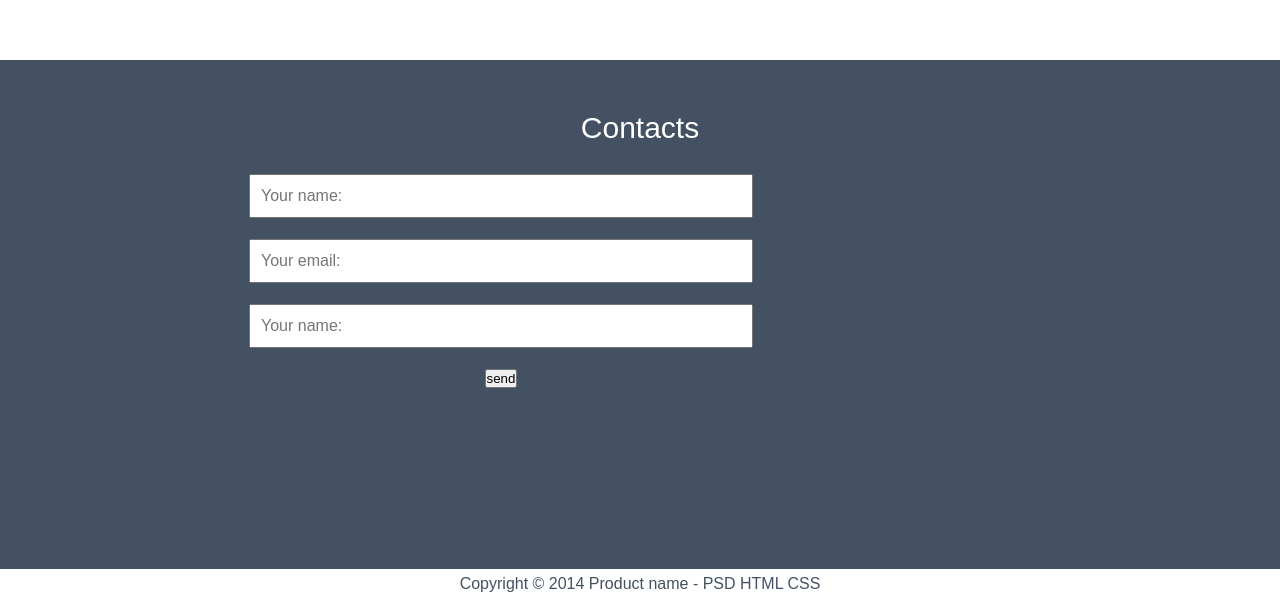
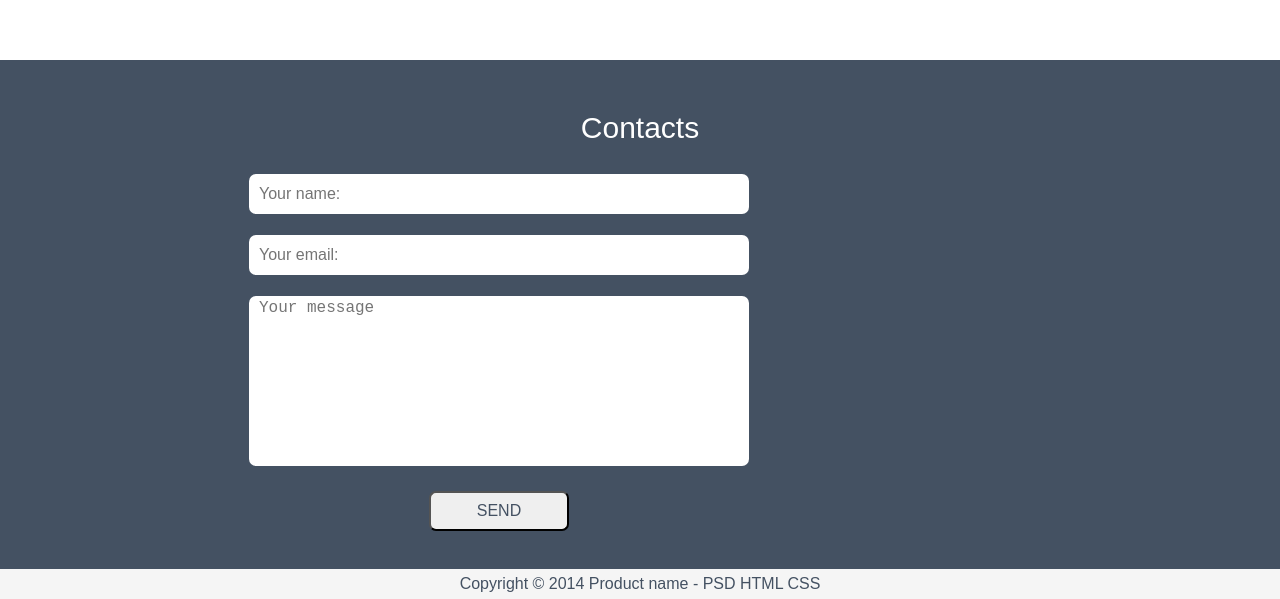
Before and after one commit to kik-4e/GeekBrains.github.io, a plain HTML site: page index.html in a window 1280 px wide. Shown: the part 2571-3170 px from the top of the page. Drawn offline with Linux system fonts and the light colour scheme.

Commit message:
Add files via upload

```diff
--- a/index.html
+++ b/index.html
@@ -118,8 +118,8 @@
             <fieldset class="fieldset">
                 <input type="text" placeholder="Your name:" class="input">
                 <input type="email" placeholder="Your email:" class="input">
-                <input type="text" placeholder="Your name:" class="input">
-                <input type="button" value="send">
+                <textarea class="contactsTextarea" placeholder="Your message"></textarea>
+                <input type="button" value="send" class="contactsButton">
             </fieldset>
         </div>
         <div class="copyright">Copyright&nbsp;&copy; 2014 Product name - PSD HTML CSS</div>
--- a/style.css
+++ b/style.css
@@ -221,6 +221,7 @@ html {
     font-size: 16px;
     font-weight: 400;
     line-height: 30px;
+    background-color: #f5f5f5;
 }
 
 .Contacts-h2 {
@@ -234,7 +235,6 @@ html {
 }
 
 .input {
-    display: block;
     height: 40px;
     width: 490px;
     color: #445162;
@@ -243,6 +243,9 @@ html {
     line-height: 24px;
     margin-bottom: 21px;
     padding-left: 10px;
+    border-radius: 7px;
+    outline: none;
+    border-style: none;
 }
 
 .fieldset {
@@ -251,3 +254,29 @@ html {
     text-align: center;
     border-style: hidden;
 }
+
+.contactsTextarea {
+    height: 170px;
+    width: 490px;
+    color: #445162;
+    font-size: 16px;
+    font-weight: 400;
+    line-height: 24px;
+    margin-bottom: 21px;
+    padding-left: 10px;
+    resize: none;
+    border-radius: 7px;
+    outline: none;
+    border-style: none;
+}
+
+.contactsButton {
+    width: 140px;
+    height: 40px;
+    border-radius: 7px;
+    font-size: 16px;
+    font-weight: 400;
+    line-height: 24px;
+    text-transform: uppercase;
+    color: #445162;
+}
```
